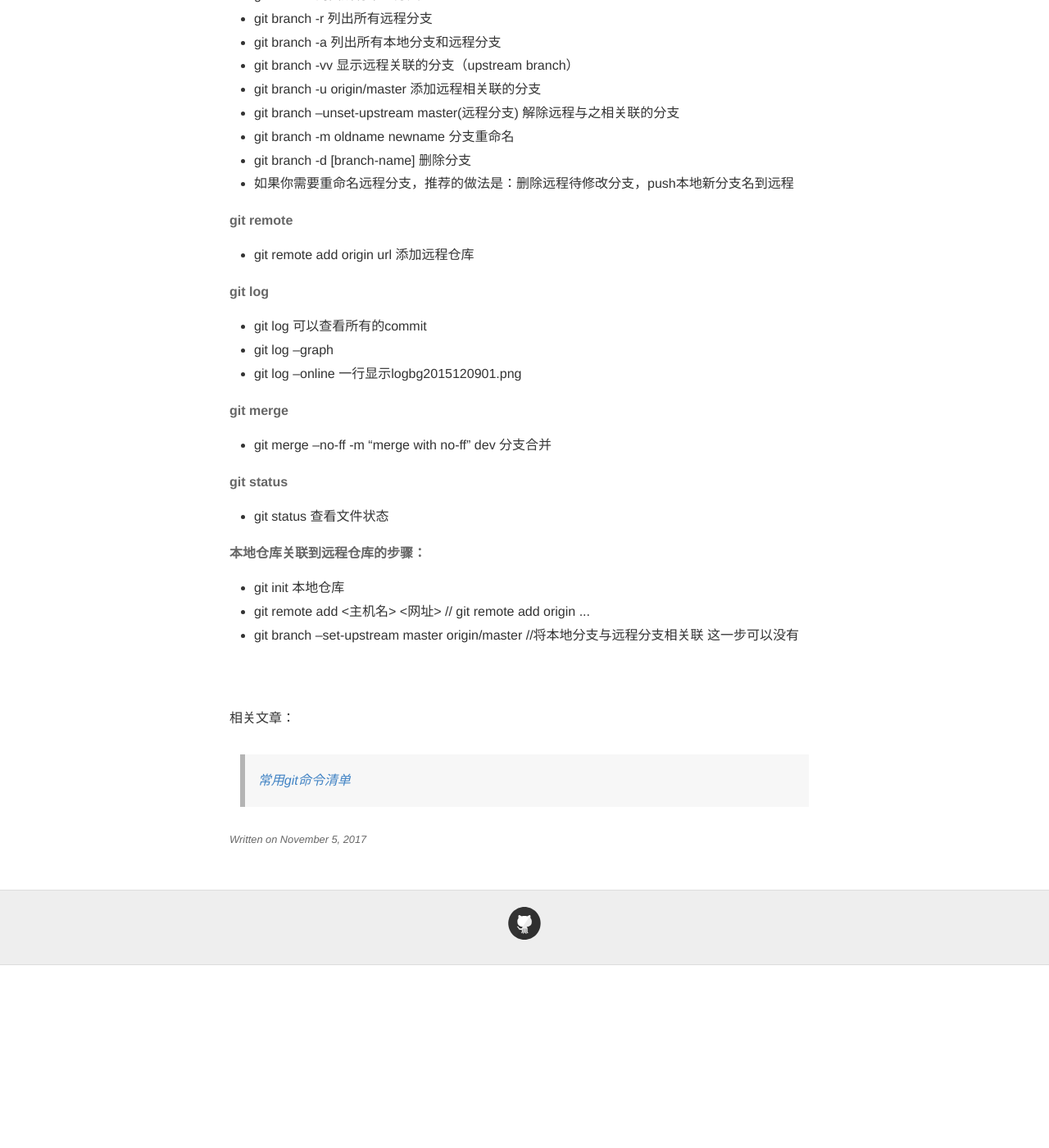
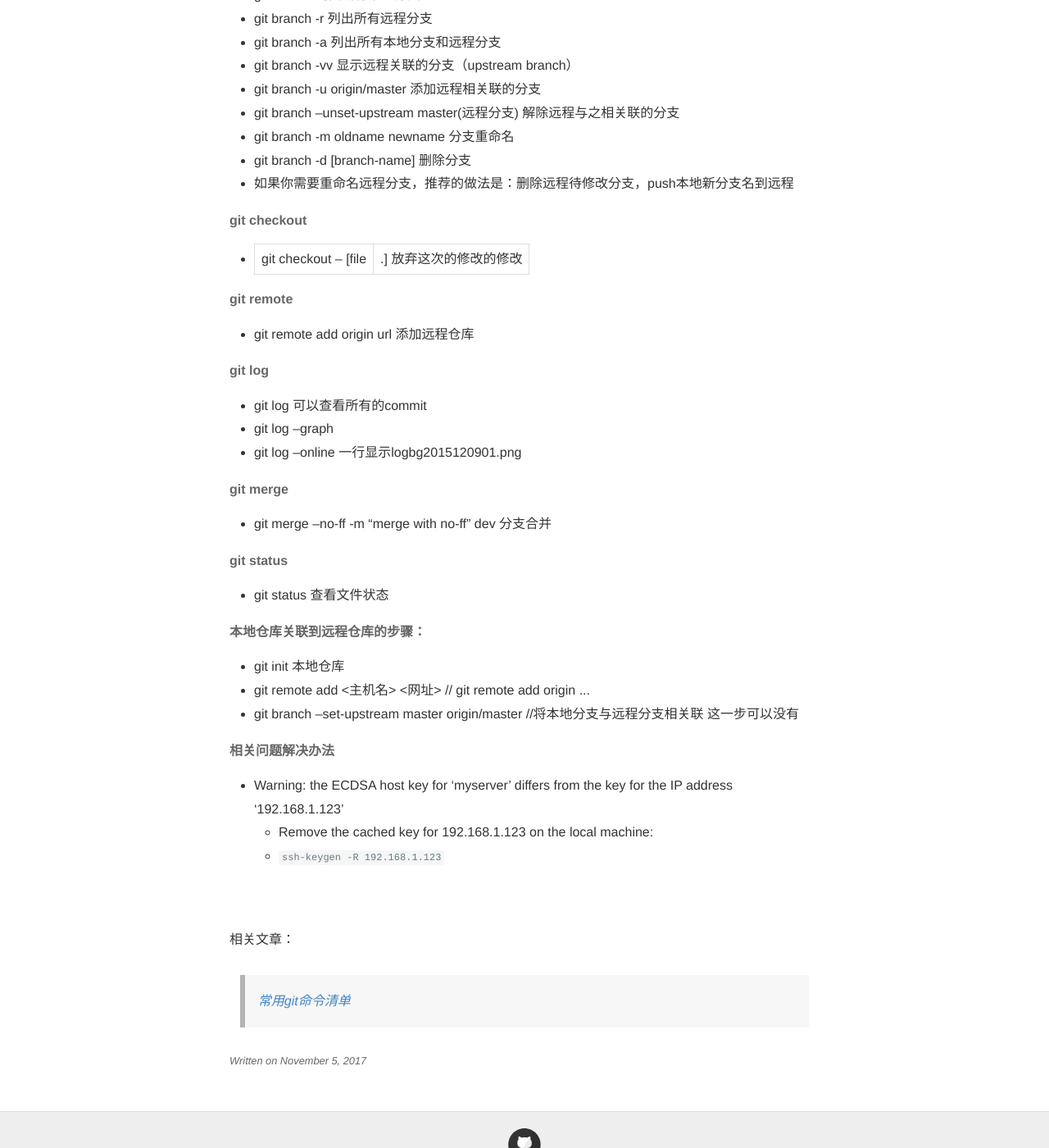
Before and after one commit to loveyunk/old.loveyunk.github.io, a Jekyll site: the page built from _posts/2017-11-05-git常用命令.md, in a window 1280 px wide and 1400 px high, scrolled down 1703 px. Shown: the whole window at 82% size. Built offline with Jekyll 4.4.1, drawn with Linux system fonts in a browser that asks for light colours; before the commit the page ends 2880 px from its top, so only the background shows below that.

Commit message:
更新git文章

```diff
--- a/_posts/2017-11-05-git常用命令.md
+++ b/_posts/2017-11-05-git常用命令.md
@@ -51,6 +51,9 @@ date:   2017-11-05
 * git branch -d [branch-name] 删除分支
 * 如果你需要重命名远程分支，推荐的做法是：删除远程待修改分支，push本地新分支名到远程
 
+#### git checkout
+* git checkout -- [file|.] 放弃这次的修改的修改
+
 #### git remote
 * git remote add origin url 添加远程仓库
 
@@ -70,6 +73,11 @@ date:   2017-11-05
 * git remote add <主机名> <网址>   // git remote add origin ...
 * git branch --set-upstream master origin/master   //将本地分支与远程分支相关联  这一步可以没有
 
+#### 相关问题解决办法
+* Warning: the ECDSA host key for 'myserver' differs from the key for the IP address '192.168.1.123'
+    * Remove the cached key for 192.168.1.123 on the local machine:
+    * `ssh-keygen -R 192.168.1.123`
+
 <br><br>
 相关文章：
 >[常用git命令清单](http://www.ruanyifeng.com/blog/2015/12/git-cheat-sheet.html)
```
Also changed, not shown: _posts/2017-10-01-收集文章列表.md (+1 -1 lines).
